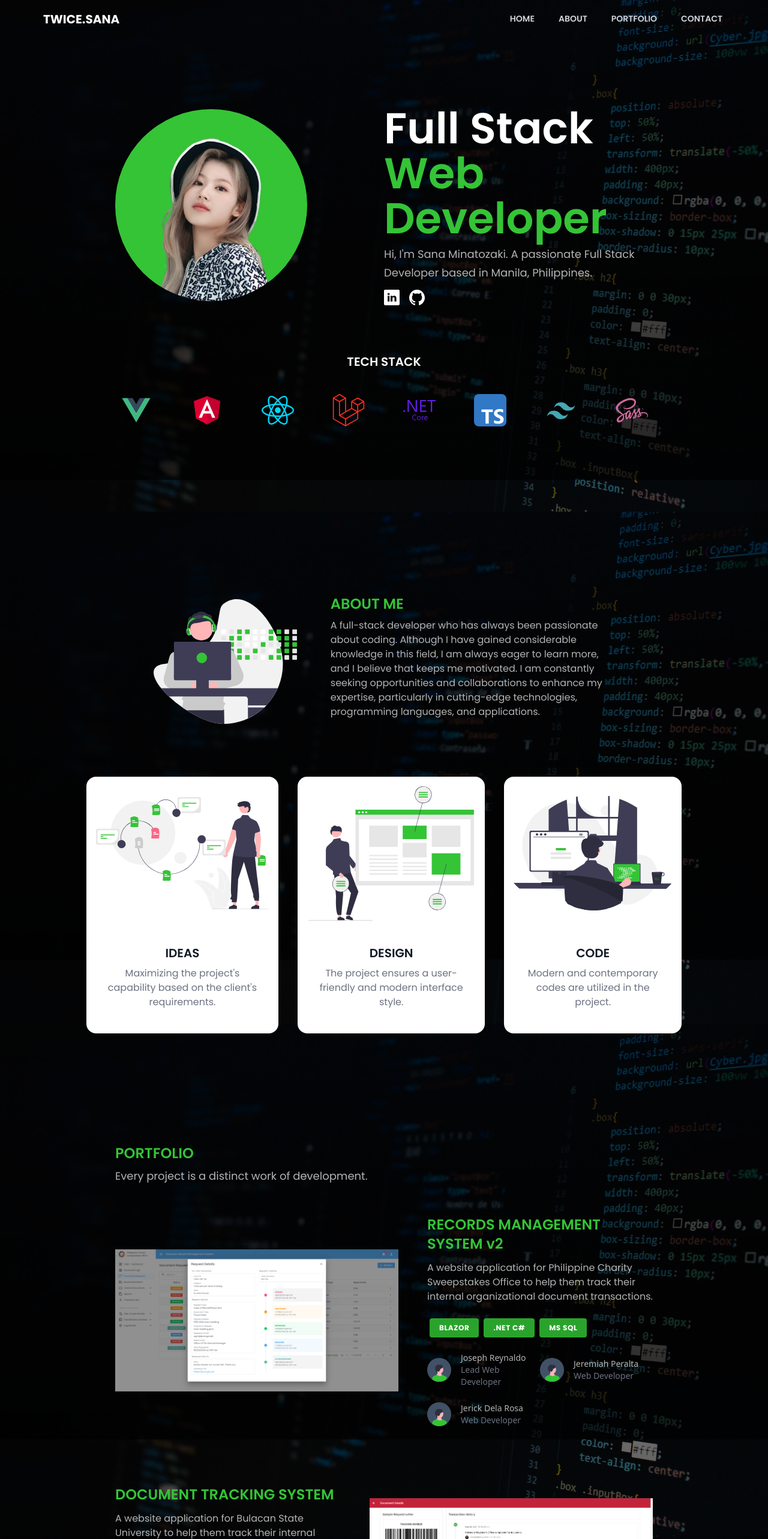
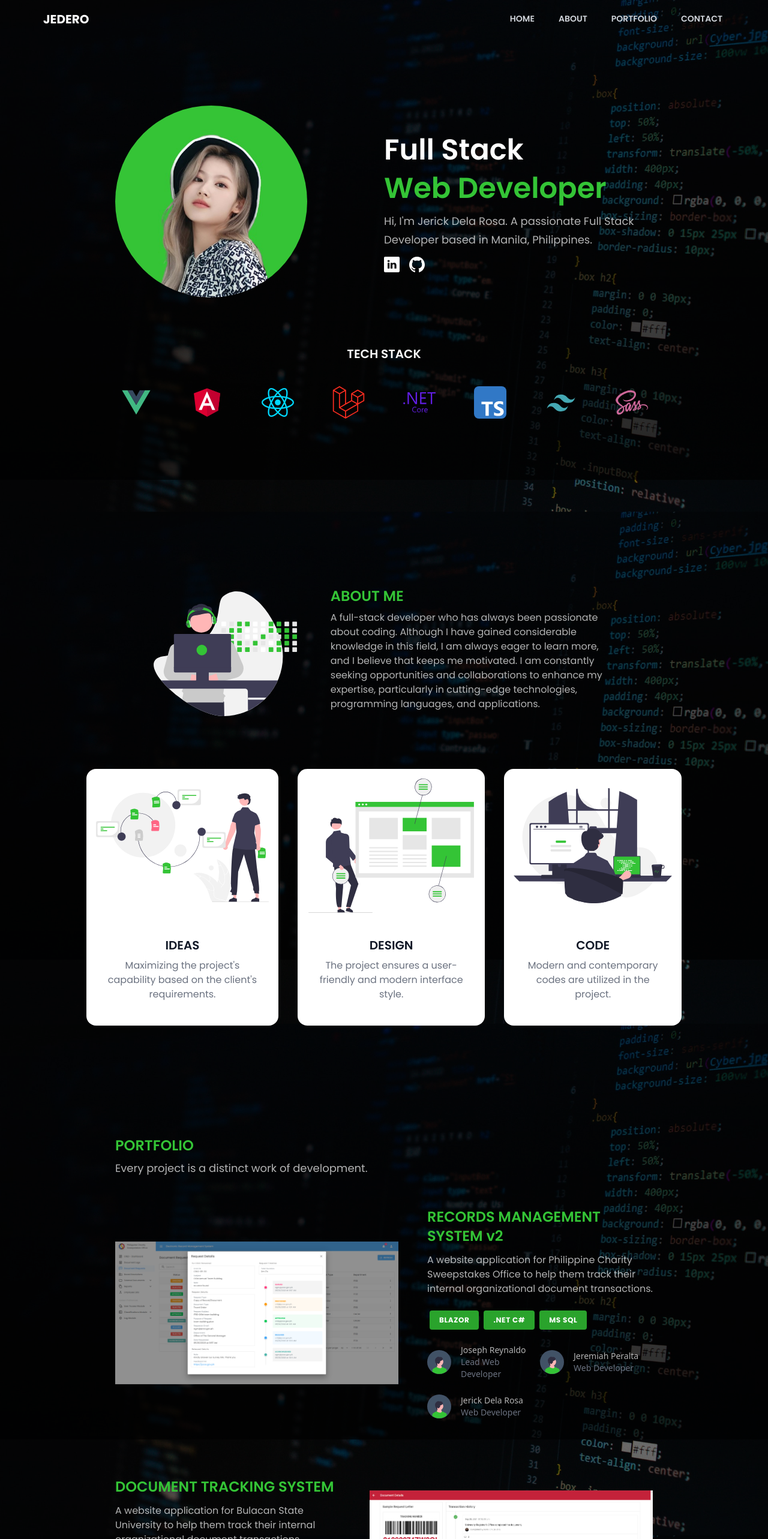
Before and after one commit to jerickdelarosa/react-portfolio, a React (Vite) app: page / in a window 1280 px wide. Shown: the top 2566 px of the page at 60% size. Built offline with nearby package versions, Linux system fonts and the light colour scheme.

Commit message:
Changes in Hero & Contact

```diff
--- a/src/components/navigations/MainNav.jsx
+++ b/src/components/navigations/MainNav.jsx
@@ -36,7 +36,7 @@ const MainNav = () => {
                                 </Disclosure.Button>
                             </div>
                             <div className="flex flex-row flex-1 items-center justify-start sm:items-stretch ml-2">
-                                <p className='text-white font-poppins font-bold uppercase xl:text-[22px] text-[20px]'>Twice.Sana</p>
+                                <p className='text-white font-poppins font-bold uppercase xl:text-[22px] text-[20px]'>Jedero</p>
                             </div>
                             <div className="absolute inset-y-0 right-0 flex items-center pr-2 sm:static sm:inset-auto sm:ml-6 sm:pr-0">
                                 <div className="hidden sm:ml-6 sm:block">
--- a/src/components/sections/Contact.jsx
+++ b/src/components/sections/Contact.jsx
@@ -9,7 +9,7 @@ const Contact = () => {
                     <h5 className="font-poppins mb-2 text-xl lg:text-2xl font-semibold text-green uppercase text-center sm:text-start">
                         Contact
                     </h5>
-                    <p className="lg:w-2/3 text-center sm:text-start leading-relaxed mb-4 font-poppins font-normal lg:text-[18px] text-dimWhite ">Lorem Ipsum has been the industry's standard dummy text ever since the 1500s, when an unknown printer took a galley of type and scrambled it to make a type specimen book.</p>
+                    <p className="lg:w-2/3 text-center sm:text-start leading-relaxed mb-4 font-poppins font-normal lg:text-[18px] text-dimWhite ">I would love to hear from you. Please get in touch with me through any of the channels listed below, and I'll do my best to get back to you as soon as possible. I appreciate you stopping by, and I look forward to connecting with you soon!</p>
                 </div>
                 <div className="flex flex-col ss:flex-row text-center md:text-start  mt-8">
                     <div className="p-2 lg:w-1/3 md:w-1/2 w-full">
--- a/src/components/sections/Hero.jsx
+++ b/src/components/sections/Hero.jsx
@@ -6,14 +6,14 @@ import { mediaLinks } from '../../constants'
 const Hero = () => (
     <section id="home" className={`flex md:flex-row flex-col sm:py-4 py-4 sm:px-16 px-0`}>
         <div className={`flex-1 flex justify-center items-center flex-row mb-6 md:mb-0 relative`}>
-            <img src={sana} alt="robot" className='rounded-full sm:w-80 xl:w-96 w-[80%] sm:h-80 xl:h-96 h-[80%]' />
+            <img src={sana} alt="robot" className='rounded-full sm:w-80 md:w-90 xl:w-96 w-[80%] sm:h-80 md:wh-80 xl:h-96 h-[80%]' />
         </div>
         <div className={`flex-1 ${styles.flexStart} flex-col xl:px-0 sm:px-16 px-6 ss:ml-0 text-center md:text-start`}>
-            <h1 className='font-poppins font-semibold ss:text-[72px] xs:text-[42px] text-[32px] text-white sm:leading-[75px] self-center md:self-start'>
-                Full Stack<br className='sm:block hidden' /> {" "}
+            <h1 className='font-poppins font-semibold md:text-[48px] sm:text-[48px] xs:text-[42px] text-[32px] text-white md:leading-[64px] sm:leading-[64px] self-center md:self-start'>
+                Full Stack<br className='block' /> {" "}
                 <span className='text-green'>Web Developer</span> {" "}
             </h1>
-            <p className={`${styles.paragraph} max-w-[470px] mt-2 self-center md:self-auto`}>Hi, I'm Sana Minatozaki. A passionate Full Stack Developer based in Manila, Philippines.</p>
+            <p className={`${styles.paragraph} max-w-[470px] mt-2 self-center md:self-auto`}>Hi, I'm Jerick Dela Rosa. A passionate Full Stack Developer based in Manila, Philippines.</p>
             <div className={`flex flex-row mt-3 self-center md:self-auto`}>
                 {mediaLinks.map((media, index) => (
                     <a href={media.link} key={`${media.id}-${index}`} >
--- a/src/components/sections/Portfolio.jsx
+++ b/src/components/sections/Portfolio.jsx
@@ -4,7 +4,7 @@ import { mechKeeb1, mechKeeb2, mechKeeb3 } from '../../assets'
 
 const ProjectTemplate = ({ title, year, description, projectImg, images, languages, developers, index }) => (
     <div className={`mt-3 lg:-mx-6 md:flex lg:items-center lg:justify-center ${index > 0 ? "pt-16" : "pt-0"}`}>
-        <img className={`order-1 ${index % 2 == 0 ? "md:order-1" : "md:order-2"} object-contain lg:object-scale-down w-full md:mx-6 md:w-1/2 rounded-xl sm:h-72 md:h-80`} src={projectImg} alt="" />
+        <img className={`order-1 ${index % 2 == 0 ? "md:order-1" : "md:order-2"} object-contain lg:object-scale-down w-full md:mx-6 md:w-1/2  sm:h-72 md:h-80`} src={projectImg} alt="" />
         <div className={`order-2 ${index % 2 == 0 ? "md:order-2" : "md:order-1"} mt-6 md:w-1/2 md:mt-0 md:mx-6`}>
             <p className="font-poppins block text-xl font-semibold text-green md:text-2xl">
                 {title}
```
